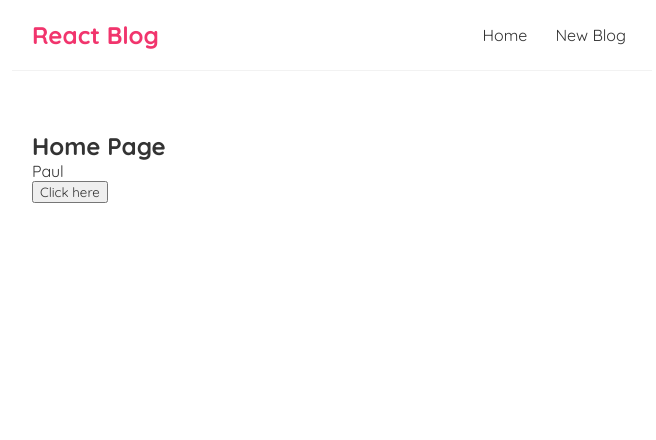
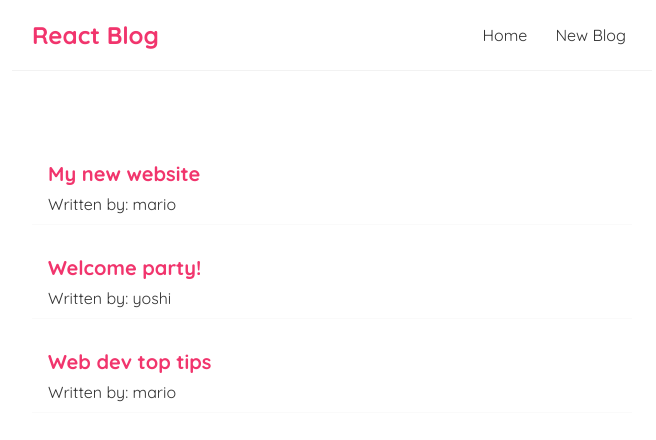
Before and after one commit to PaulinJ/CRUD-Blog-App--React_Fundamentals-, a React (Create React App) app in the folder blog-app/: page / in a window 1280 px wide. Shown: the top 440 px of the page, without its empty margins (308-964 px from the left). Built offline with nearby package versions, Linux system fonts and the light colour scheme.

Commit message:
JS Map method in React

```diff
--- a/blog-app/src/Home.js
+++ b/blog-app/src/Home.js
@@ -1,27 +1,20 @@
 import { useState } from "react";
 
 const Home = () => {
-    const [name, setName] = useState("Paul");
-
-    const handleClick = () => {
-        if(name === "Paul"){
-            setName("Junior");
-        }
-        else {
-            setName("Paul");
-        }
-
-    }
-
+    const [blogs, setBlogs] = useState([
+    { title: 'My new website', body: 'lorem ipsum...', author: 'mario', id: 1 },
+    { title: 'Welcome party!', body: 'lorem ipsum...', author: 'yoshi', id: 2 },
+    { title: 'Web dev top tips', body: 'lorem ipsum...', author: 'mario', id: 3 }
+  ])
 
     return (
         <div className="home">
-            <h2>Home Page</h2>
-            <p>{name}</p>
-            <button onClick={handleClick}>Click here</button>
-
-
-
+           {blogs.map((blog) => (
+            <div className="blog-preview" key={blog.id}>
+                <h2>{blog.title}</h2>
+                <p>Written by: {blog.author}</p>
+            </div>
+           )) }
         </div>
      );
 }
--- a/blog-app/src/index.css
+++ b/blog-app/src/index.css
@@ -33,3 +33,18 @@
   margin: 40px auto;
   padding: 20px;
 }
+
+/* blog previews / list */
+.blog-preview {
+  padding: 10px 16px;
+  margin: 20px 0;
+  border-bottom: 1px solid #fafafa;
+}
+.blog-preview:hover {
+  box-shadow: 1px 3px 5px rgba(0,0,0,0.1);
+}
+.blog-preview h2 {
+  font-size: 20px;
+  color: #f1356d;
+  margin-bottom: 8px;
+}
```
